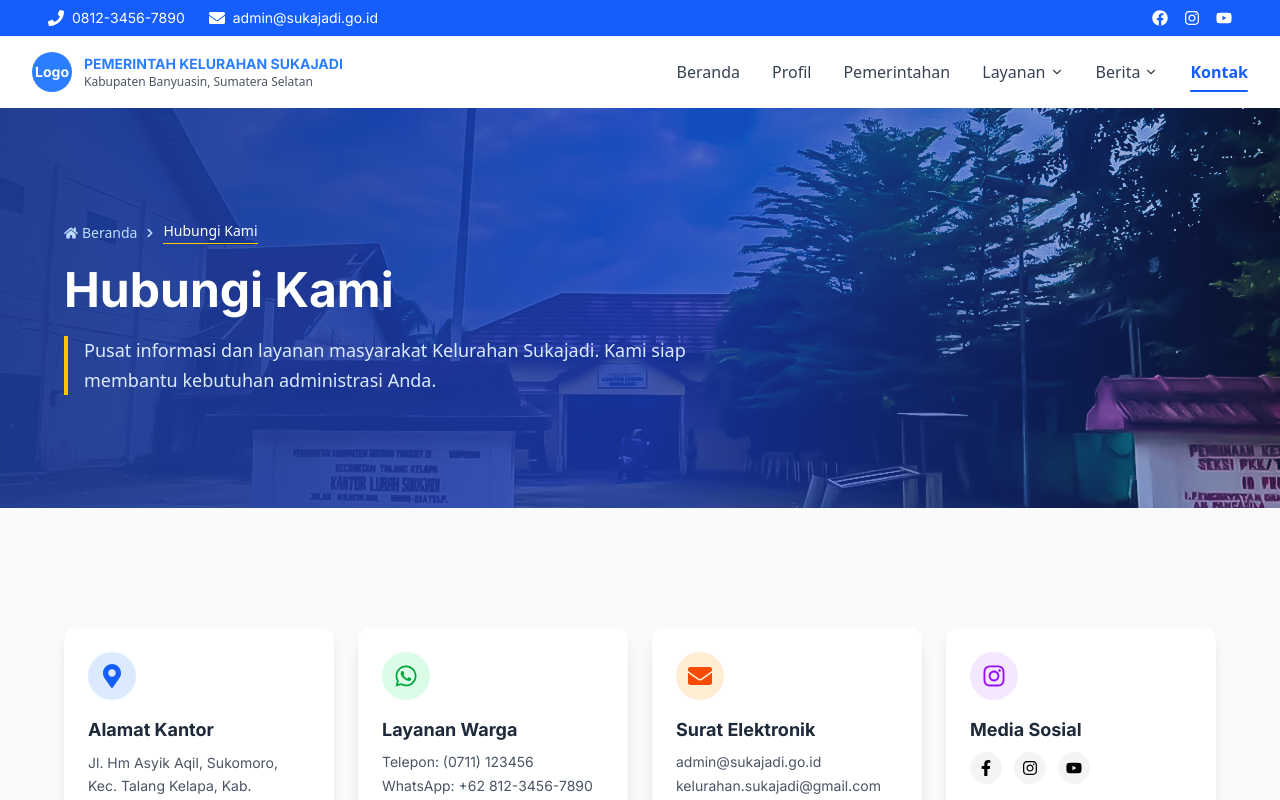
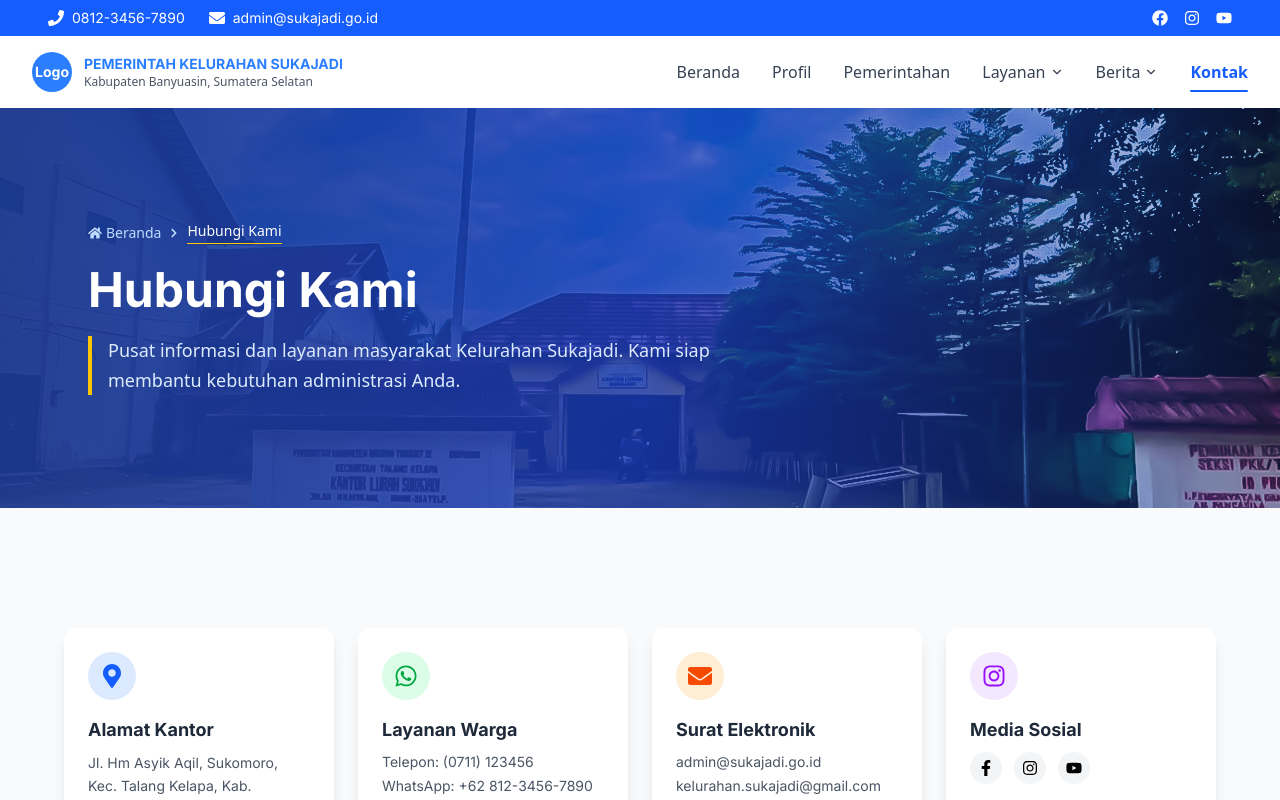
Before and after one commit to Raffi193/website-sukajadi, a Next.js app: page /kontak in a window 1280 px wide. Shown: the top 800 px of the page. Built offline with nearby package versions, Linux system fonts and the light colour scheme.

Commit message:
fix layout

```diff
--- a/components/layout/Hero.tsx
+++ b/components/layout/Hero.tsx
@@ -16,7 +16,7 @@ export default function HeroPages({
   image = "/images/kantor.jpeg" // Default Image
 }: HeroPagesProps) {
   return (
-    <section className="relative h-[400px] w-full flex items-center">
+    <section className="relative h-[400px] w-full flex items-center px-6">
 
       {/* 1. Background Image Full */}
       <Image
--- a/src/app/kontak/page.tsx
+++ b/src/app/kontak/page.tsx
@@ -233,7 +233,7 @@ export default function HalamanKontak() {
         </div>
 
         <div className="container mx-auto px-4 md:px-16 mb-30">
-          <div className="w-full aspect-[16/9] md:aspect-[21/9] bg-gray-200 rounded-2xl overflow-hidden shadow-xl border-4 border-white relative z-0">
+          <div className="w-full aspect-[7/9] md:aspect-[21/9] bg-gray-200 rounded-2xl overflow-hidden shadow-xl border-4 border-white relative z-0">
              {/* Google Maps Embed */}
              <iframe
               src="https://www.google.com/maps/embed?pb=!1m18!1m12!1m3!1d3984.5828779957644!2d104.68656137418243!3d-2.935489739639535!2m3!1f0!2f0!3f0!3m2!1i1024!2i768!4f13.1!3m3!1m2!1s0x2e3b743048590e8d%3A0x6e313504153925c4!2sKantor%20Lurah%20Sukajadi!5e0!3m2!1sid!2sid!4v1709600000000!5m2!1sid!2sid" // Pastikan link embed ini benar atau gunakan placeholder
@@ -244,7 +244,7 @@ export default function HalamanKontak() {
               loading="lazy"
               referrerPolicy="no-referrer-when-downgrade"
               title="Peta Lokasi Kelurahan Sukajadi"
-              className="filter grayscale hover:grayscale-0 transition duration-500"
+              className="hover:grayscale-0 transition duration-500"
             ></iframe>
           </div>
 
```
